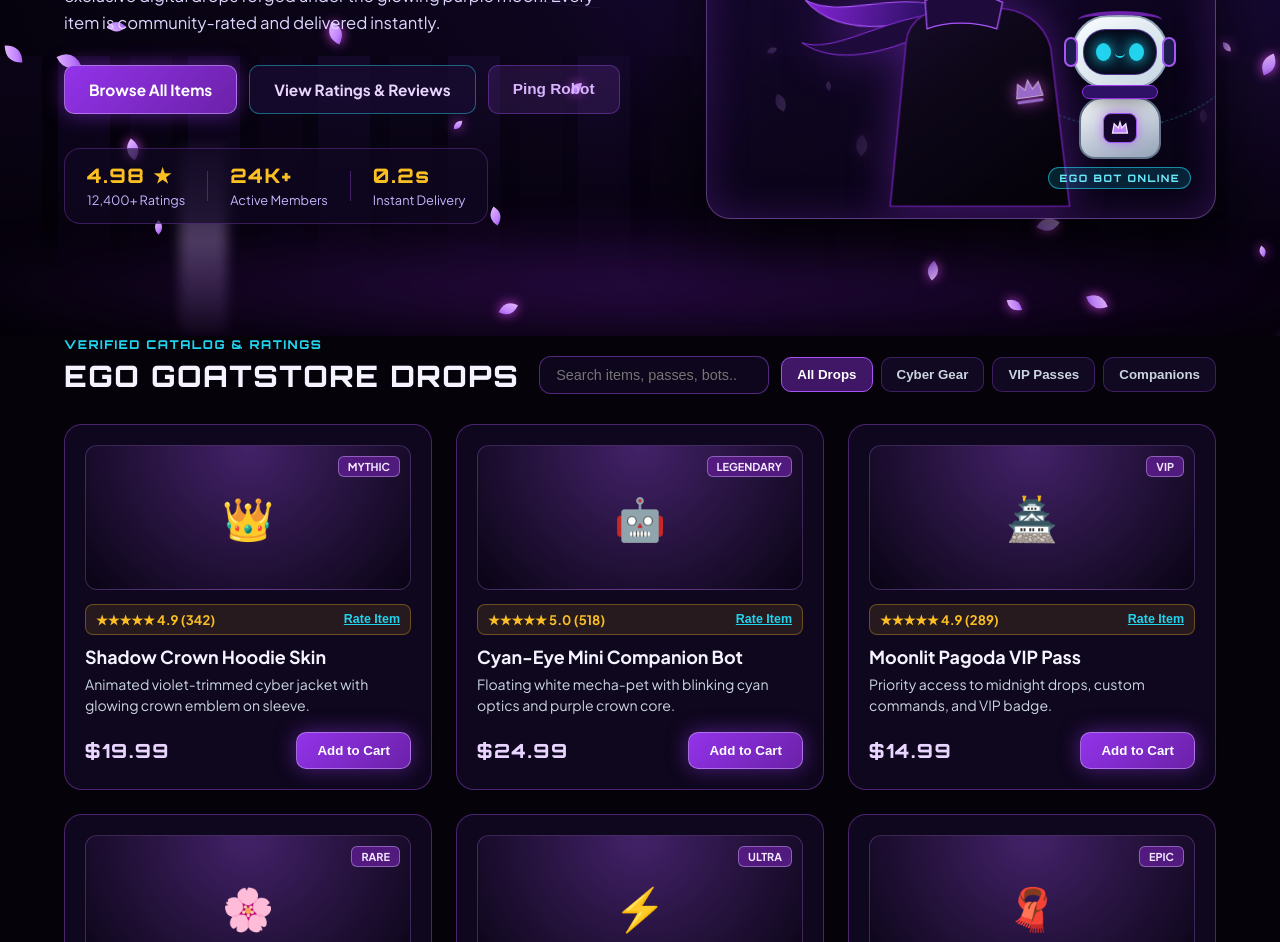
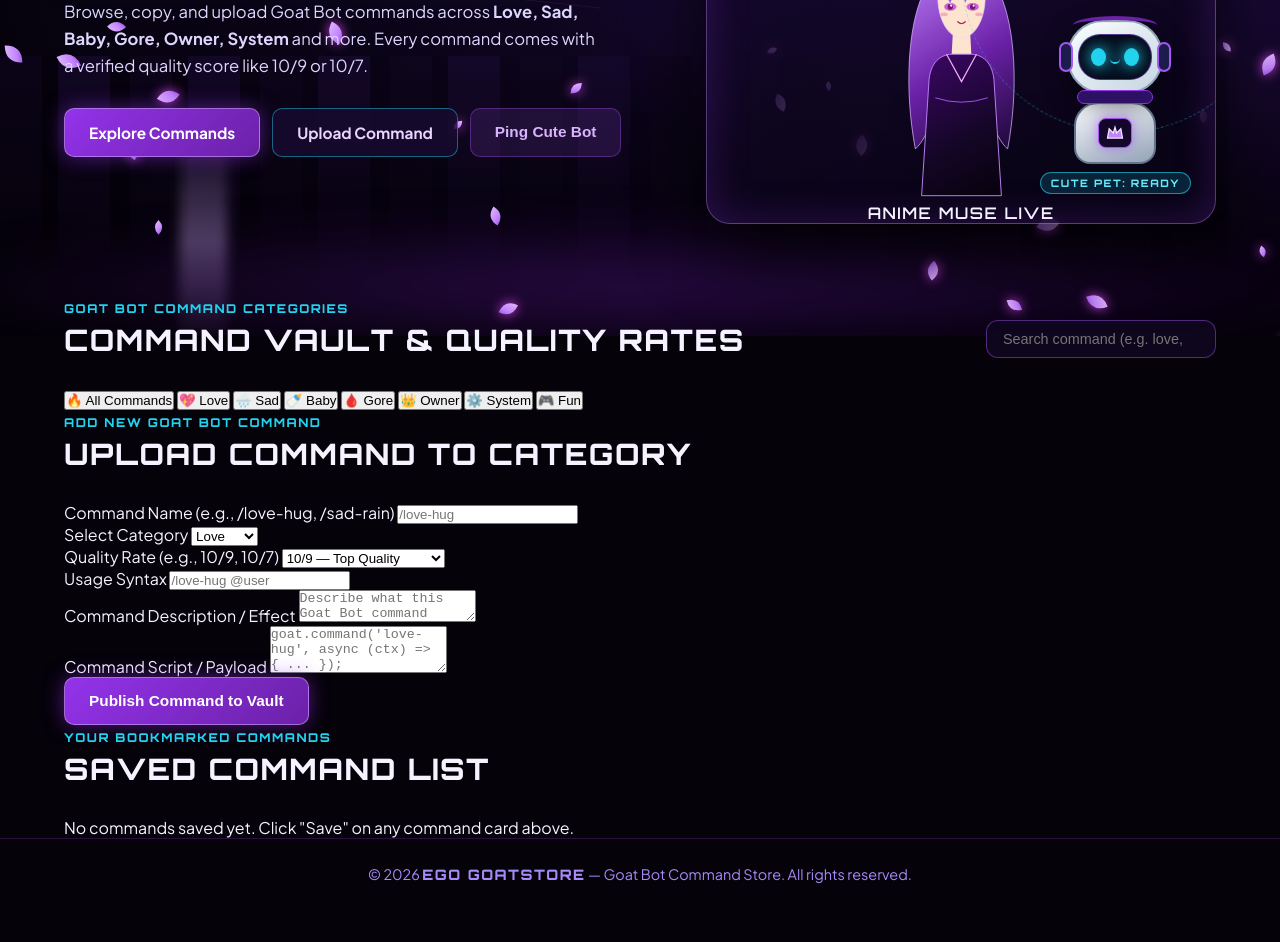
Before and after one commit to githu577/ego-goatstore, a website: page Public/index.html in a window 1280 px wide. Shown: the part 464-1406 px from the top of the page. After the commit the page ends 1373 px from the top, so only its background shows below. Drawn offline with Linux system fonts and the light colour scheme.

Commit message:
Update index.html

```diff
--- a/Public/index.html
+++ b/Public/index.html
@@ -3,17 +3,29 @@
 <head>
   <meta charset="UTF-8" />
   <meta name="viewport" content="width=device-width, initial-scale=1.0" />
-  <title>EGO GOATSTORE — Robotic Night Anime Digital Store</title>
+  <title>EGO GOATSTORE — Goat Bot Command Store</title>
   <link rel="preconnect" href="https://fonts.googleapis.com">
   <link rel="preconnect" href="https://fonts.gstatic.com" crossorigin>
   <link href="https://fonts.googleapis.com/css2?family=Orbitron:wght@600;800;900&family=Plus+Jakarta+Sans:wght@400;500;600;700&display=swap" rel="stylesheet">
   <link rel="stylesheet" href="style.css" />
 </head>
 <body>
-  <!-- Live Ambient Canvas (Flying Petals, Wind Streaks, Night Stars) -->
+  <!-- 1. LOADING ANIMATION OVERLAY -->
+  <div id="loading-screen" class="loading-screen">
+    <div class="loader-core">
+      <div class="loader-ring"></div>
+      <div class="loader-logo robotic-font">EGO <span class="cyan-txt">GOATSTORE</span></div>
+      <div class="loader-sub">BOOTING GOAT BOT COMMAND VAULT...</div>
+      <div class="loader-bar-wrap">
+        <div class="loader-bar" id="loader-bar"></div>
+      </div>
+    </div>
+  </div>
+
+  <!-- 2. LIVE AMBIENT PETALS & WIND CANVAS -->
   <canvas id="anime-canvas"></canvas>
 
-  <!-- Night Sky & Cyber-Pagoda Backdrop -->
+  <!-- 3. NIGHT SKY & PURPLE MOON BACKDROP -->
   <div class="night-backdrop">
     <div class="purple-moon"></div>
     <div class="moon-halo"></div>
@@ -22,12 +34,7 @@
     <div class="mist-layer"></div>
   </div>
 
-  <!-- Top Announcement & Quick Status Bar -->
-  <div class="top-status-bar">
-    <span>⚡ EGO GOATSTORE LIVE • INSTANT DELIVERY • 4.98★ AVERAGE CUSTOMER RATING</span>
-  </div>
-
-  <!-- Main Navigation Bar -->
+  <!-- TOP HEADER WITH BIG ROBOTIC EGO GOATSTORE -->
   <header class="navbar">
     <div class="brand">
       <div class="crown-badge" aria-hidden="true">
@@ -36,37 +43,34 @@
           <path d="M3 20H21" stroke="currentColor" stroke-width="2" stroke-linecap="round"/>
         </svg>
       </div>
-      <div class="brand-text-wrap">
+      <div>
         <span class="brand-name robotic-font">EGO <span class="accent">GOATSTORE</span></span>
-        <span class="brand-sub">CYBER ANIME &amp; DIGITAL HUB</span>
+        <span class="brand-sub">GOAT BOT COMMAND STORE</span>
       </div>
     </div>
 
     <div class="nav-actions">
       <button id="toggle-wind" class="ghost-btn">Wind Boost: OFF</button>
-      <button id="cart-btn" class="primary-btn">
-        Cart <span id="cart-count" class="cart-pill">0</span>
-      </button>
+      <a href="#upload-command" class="primary-btn">+ Upload Command</a>
     </div>
   </header>
 
-  <!-- Clear & Visible Quick-Access Command Bar (So Visitors Find Everything Immediately) -->
-  <nav class="quick-nav-bar" aria-label="Primary Store Navigation">
+  <!-- EASY & CLEAR QUICK NAVIGATION BAR -->
+  <nav class="quick-nav-bar" aria-label="Store Navigation">
     <div class="quick-nav-inner">
-      <a href="#featured" class="q-link active">🏠 Home &amp; Live Scene</a>
-      <a href="#collections" class="q-link">🛒 All Store Items</a>
-      <a href="#bundles" class="q-link">👑 VIP Crown Bundles</a>
-      <a href="#reviews-section" class="q-link">⭐ Ratings &amp; Commands</a>
-      <a href="#support" class="q-link">🎧 24/7 Support</a>
+      <a href="#hero-stage-sec" class="q-link active">⚡ Live Anime &amp; Bot Stage</a>
+      <a href="#commands-vault" class="q-link">📜 Command Categories</a>
+      <a href="#upload-command" class="q-link">⬆️ Upload New Command</a>
+      <a href="#saved-cmds" class="q-link">💾 Saved Commands (<span id="saved-count">0</span>)</a>
     </div>
   </nav>
 
-  <!-- Hero Section with Big Robotic EGO GOATSTORE Title & Live Anime Stage -->
   <main>
-    <section class="hero" id="featured">
+    <!-- HERO SECTION -->
+    <section class="hero" id="hero-stage-sec">
       <div class="hero-content">
         <div class="tag-pill">
-          <span class="pulse-dot"></span> OFFICIAL NIGHT EDITION • VERIFIED STORE
+          <span class="pulse-dot"></span> GOAT BOT COMMAND HUB • QUALITY RATED
         </div>
 
         <h1 class="robotic-title robotic-font">
@@ -75,115 +79,94 @@
         </h1>
 
         <p class="hero-desc">
-          Premium cyber-anime gear, VIP game passes, companion bots, and exclusive digital drops forged under the glowing purple moon. Every item is community-rated and delivered instantly.
+          Browse, copy, and upload Goat Bot commands across <strong>Love, Sad, Baby, Gore, Owner, System</strong> and more. Every command comes with a verified quality score like <span class="q-highlight">10/9</span> or <span class="q-highlight">10/7</span>.
         </p>
 
-        <!-- Direct Quick Action Buttons -->
         <div class="hero-cta">
-          <a href="#collections" class="primary-btn large">Browse All Items</a>
-          <a href="#reviews-section" class="secondary-btn large">View Ratings &amp; Reviews</a>
-          <button id="robot-interact-btn" class="ghost-btn large">Ping Robot</button>
-        </div>
-
-        <!-- Store Trust & Rating Metrics -->
-        <div class="hero-stats">
-          <div class="stat">
-            <strong class="robotic-font">4.98 ★</strong>
-            <span>12,400+ Ratings</span>
-          </div>
-          <div class="stat-divider"></div>
-          <div class="stat">
-            <strong class="robotic-font">24K+</strong>
-            <span>Active Members</span>
-          </div>
-          <div class="stat-divider"></div>
-          <div class="stat">
-            <strong class="robotic-font">0.2s</strong>
-            <span>Instant Delivery</span>
-          </div>
+          <a href="#commands-vault" class="primary-btn large">Explore Commands</a>
+          <a href="#upload-command" class="secondary-btn large">Upload Command</a>
+          <button id="robot-ping-btn" class="ghost-btn large">Ping Cute Bot</button>
         </div>
       </div>
 
-      <!-- Live Animated Hero Visual Stage (Youth + Cute Blinking Cyan-Eye Robot) -->
+      <!-- LIVE ANIMATED STAGE: CUTE ROBOT PET + ANIME GIRL -->
       <div class="hero-stage">
         <div class="stage-frame">
           <div class="aura-ring"></div>
 
-          <div class="anime-character-container">
-            <!-- Youth Silhouette & Glowing Purple Eyes + Crown Sleeve -->
-            <svg class="anime-youth-svg" viewBox="0 0 360 440" fill="none" xmlns="http://www.w3.org/2000/svg">
+          <!-- Animated Anime Girl -->
+          <div class="anime-girl-wrap">
+            <svg class="anime-girl-svg" viewBox="0 0 300 420" fill="none" xmlns="http://www.w3.org/2000/svg">
               <defs>
-                <radialGradient id="eyeGlow" cx="50%" cy="50%" r="50%">
-                  <stop offset="0%" stop-color="#F0ABFC"/>
-                  <stop offset="60%" stop-color="#A855F7"/>
-                  <stop offset="100%" stop-color="#581C87" stop-opacity="0"/>
+                <linearGradient id="girlHairGrad" x1="60" y1="40" x2="240" y2="330" gradientUnits="userSpaceOnUse">
+                  <stop offset="0%" stop-color="#C084FC"/>
+                  <stop offset="55%" stop-color="#6B21A8"/>
+                  <stop offset="100%" stop-color="#1E0938"/>
+                </linearGradient>
+                <linearGradient id="girlOutfitGrad" x1="90" y1="190" x2="210" y2="410" gradientUnits="userSpaceOnUse">
+                  <stop offset="0%" stop-color="#3B0764"/>
+                  <stop offset="60%" stop-color="#140626"/>
+                  <stop offset="100%" stop-color="#07020E"/>
+                </linearGradient>
+                <radialGradient id="girlEyeGrad" cx="50%" cy="50%" r="50%">
+                  <stop offset="0%" stop-color="#F5D0FE"/>
+                  <stop offset="65%" stop-color="#D946EF"/>
+                  <stop offset="100%" stop-color="#701A75" stop-opacity="0"/>
                 </radialGradient>
-                <linearGradient id="jacketGrad" x1="80" y1="180" x2="260" y2="430" gradientUnits="userSpaceOnUse">
-                  <stop offset="0%" stop-color="#1E1035"/>
-                  <stop offset="50%" stop-color="#0D0718"/>
-                  <stop offset="100%" stop-color="#05020A"/>
-                </linearGradient>
-                <linearGradient id="scarfGrad" x1="20" y1="220" x2="230" y2="270" gradientUnits="userSpaceOnUse">
-                  <stop offset="0%" stop-color="#7E22CE"/>
-                  <stop offset="55%" stop-color="#2E1065"/>
-                  <stop offset="100%" stop-color="#14072B"/>
-                </linearGradient>
               </defs>
 
-              <!-- Flowing Scarf Tails -->
-              <g class="flowing-scarf">
-                <path d="M145 215 C95 205, 45 225, 12 205 C38 238, 88 242, 145 232 Z" fill="url(#scarfGrad)" stroke="#A855F7" stroke-width="1.2"/>
-                <path d="M140 228 C85 235, 38 262, 6 250 C42 276, 95 266, 148 245 Z" fill="#1E0B3B" stroke="#9333EA" stroke-width="1"/>
+              <!-- Long Flowing Anime Hair Back -->
+              <g class="girl-hair-back">
+                <path d="M88 92 C64 145, 58 245, 76 340 C98 320, 110 275, 114 220 L186 220 C190 275, 202 320, 224 340 C242 245, 236 145, 212 92 Z" fill="url(#girlHairGrad)" stroke="#D8B4FE" stroke-width="1.2"/>
               </g>
 
-              <!-- Black Jacket Body -->
-              <path d="M105 430 L122 255 C125 232, 145 220, 175 220 L215 220 C245 220, 268 235, 275 262 L295 430 Z" fill="url(#jacketGrad)" stroke="#6B21A8" stroke-width="1.5"/>
+              <!-- Neck & Shoulders -->
+              <path d="M136 156 L134 192 L166 192 L164 156 Z" fill="#FDE4CF"/>
+              <!-- Stylish Anime Crop / Cyber Top -->
+              <path d="M98 228 C102 195, 122 188, 136 188 L164 188 C178 188, 198 195, 202 228 L214 415 L86 415 Z" fill="url(#girlOutfitGrad)" stroke="#C084FC" stroke-width="1.5"/>
+              <!-- V-Neck & Collar Accent -->
+              <path d="M126 188 L150 232 L174 188" stroke="#F0ABFC" stroke-width="2" fill="none"/>
+              <path d="M108 258 Q150 272 192 258" stroke="#A855F7" stroke-width="1.5" fill="none"/>
 
-              <!-- Glowing Purple Crown Emblem on Sleeve -->
-              <g class="sleeve-crown" transform="translate(232, 295) rotate(-8)">
-                <path d="M4 22L7 7L14 14L18 4L22 14L29 7L32 22H4Z" fill="#C084FC" stroke="#F5D0FE" stroke-width="1.2"/>
-                <rect x="4" y="25" width="28" height="3" rx="1.5" fill="#C084FC"/>
+              <!-- Anime Girl Face -->
+              <path d="M112 96 C112 62, 188 62, 188 96 C188 134, 170 162, 150 162 C130 162, 112 134, 112 96 Z" fill="#FDE4CF" stroke="#F5D0FE" stroke-width="1"/>
+
+              <!-- Glowing Anime Eyes + Wink/Blink -->
+              <g class="girl-eyes">
+                <ellipse cx="132" cy="112" rx="11" ry="7" fill="url(#girlEyeGrad)"/>
+                <ellipse cx="132" cy="112" rx="4.5" ry="4.5" fill="#701A75"/>
+                <circle cx="133.5" cy="110" r="1.8" fill="#FFFFFF"/>
+
+                <ellipse cx="168" cy="112" rx="11" ry="7" fill="url(#girlEyeGrad)"/>
+                <ellipse cx="168" cy="112" rx="4.5" ry="4.5" fill="#701A75"/>
+                <circle cx="169.5" cy="110" r="1.8" fill="#FFFFFF"/>
               </g>
 
-              <!-- Neck & Head Tilted Slightly Upward -->
-              <path d="M168 182 L166 222 L202 222 L198 182 Z" fill="#E9D5FF" fill-opacity="0.88"/>
-              <path d="M150 132 C150 98, 214 96, 216 135 C218 164, 200 188, 178 188 C158 188, 150 165, 150 132 Z" fill="#F3E8FF"/>
+              <!-- Blush & Cute Expression -->
+              <ellipse cx="122" cy="124" rx="6" ry="3" fill="#F472B6" fill-opacity="0.5"/>
+              <ellipse cx="178" cy="124" rx="6" ry="3" fill="#F472B6" fill-opacity="0.5"/>
+              <path d="M144 136 Q150 142 156 136" stroke="#BE185D" stroke-width="2" stroke-linecap="round" fill="none"/>
 
-              <!-- Glowing Purple Eyes -->
-              <ellipse cx="171" cy="142" rx="14" ry="8" fill="url(#eyeGlow)"/>
-              <ellipse cx="171" cy="142" rx="5.5" ry="3.5" fill="#D946EF"/>
-              <circle cx="172.5" cy="141" r="1.4" fill="#FFFFFF"/>
+              <!-- Swaying Front Bangs -->
+              <g class="girl-bangs">
+                <path d="M108 92 C112 56, 188 56, 192 92 C180 76, 166 84, 156 106 C150 86, 138 86, 132 108 C124 88, 115 84, 108 92 Z" fill="url(#girlHairGrad)" stroke="#E9D5FF" stroke-width="1"/>
+              </g>
+            </svg>
+            <div class="stage-tag robotic-font">ANIME MUSE LIVE</div>
+          </div>
 
-              <ellipse cx="198" cy="140" rx="13" ry="7.5" fill="url(#eyeGlow)"/>
-              <ellipse cx="198" cy="140" rx="5" ry="3.2" fill="#D946EF"/>
-              <circle cx="199.5" cy="139" r="1.3" fill="#FFFFFF"/>
-
-              <!-- Spiky Dark Hair Swaying in Wind -->
-              <g class="swaying-hair">
-                <path d="M142 142 C128 118, 136 82, 168 72 C195 62, 232 76, 234 114 C236 136, 224 156, 214 162 C216 138, 206 118, 188 114 C174 126, 160 134, 142 142 Z" fill="#090412" stroke="#9333EA" stroke-width="1.2"/>
-                <path d="M154 84 C132 74, 114 82, 102 74 C118 92, 136 94, 154 92 Z" fill="#120724" stroke="#A855F7" stroke-width="0.9"/>
-                <path d="M178 72 C164 52, 142 48, 126 42 C144 62, 162 68, 178 76 Z" fill="#0D051A" stroke="#C084FC" stroke-width="0.9"/>
-                <path d="M214 88 C234 74, 252 78, 264 68 C250 88, 234 94, 216 96 Z" fill="#120724" stroke="#A855F7" stroke-width="0.9"/>
-              </g>
-
-              <!-- Collar Scarf Wrap -->
-              <path d="M142 212 C162 204, 206 204, 224 214 L218 242 C195 234, 164 234, 144 242 Z" fill="#1E0B3B" stroke="#A855F7" stroke-width="1.4"/>
-            </svg>
-
-            <!-- Cute Small White Robot with Blinking On/Off Cyan Eyes -->
-            <div class="robot-companion" id="companion-bot" title="Click to talk with Bot">
+          <!-- Cute Small White Robot Pet with Blinking On/Off Cyan Eyes -->
+          <div class="robot-companion" id="companion-bot" title="Click cute robot pet!">
             <div class="robot-head">
               <div class="ear-cup left"></div>
               <div class="ear-cup right"></div>
               <div class="headband"></div>
-
               <div class="robot-visor">
                 <div class="cyan-eye left-eye"></div>
                 <div class="robot-smile"></div>
                 <div class="cyan-eye right-eye"></div>
               </div>
             </div>
-
             <div class="robot-scarf"></div>
             <div class="robot-body">
               <div class="robot-crown-emblem">
@@ -192,124 +175,125 @@
                 </svg>
               </div>
             </div>
-              <div class="robot-status-badge robotic-font" id="bot-speech">EGO BOT ONLINE</div>
-            </div>
+            <div class="robot-status-badge robotic-font" id="bot-speech">CUTE PET: READY</div>
           </div>
         </div>
       </div>
     </section>
 
-    <!-- Store Catalog & Live Search / Filter Section -->
-    <section class="store-section" id="collections">
+    <!-- COMMAND CATEGORIES & VAULT SECTION -->
+    <section class="commands-section" id="commands-vault">
       <div class="section-header">
         <div>
-          <span class="sub-label robotic-font">VERIFIED CATALOG &amp; RATINGS</span>
-          <h2 class="robotic-font">EGO GOATSTORE DROPS</h2>
+          <span class="sub-label robotic-font">GOAT BOT COMMAND CATEGORIES</span>
+          <h2 class="robotic-font">COMMAND VAULT &amp; QUALITY RATES</h2>
         </div>
 
-        <!-- Instant Search Box + Category Tabs -->
         <div class="catalog-controls">
           <input
             type="search"
-            id="search-input"
+            id="cmd-search"
             class="search-box"
-            placeholder="Search items, passes, bots..."
-            aria-label="Search store items"
+            placeholder="Search command (e.g. love, sad, baby, gore, owner)..."
+            aria-label="Search commands"
           />
-
-          <div class="filter-tabs" role="tablist">
-            <button class="filter-btn active" data-filter="all">All Drops</button>
-            <button class="filter-btn" data-filter="cyber">Cyber Gear</button>
-            <button class="filter-btn" data-filter="passes">VIP Passes</button>
-            <button class="filter-btn" data-filter="companions">Companions</button>
-          </div>
         </div>
       </div>
 
-      <!-- Product Grid (Each Card Has Live Star Rating & Command/Review Button) -->
-      <div class="product-grid" id="product-grid"></div>
+      <!-- Category Filter Tabs -->
+      <div class="category-bar" id="category-bar" role="tablist">
+        <button class="cat-btn active" data-cat="all">🔥 All Commands</button>
+        <button class="cat-btn" data-cat="love">💖 Love</button>
+        <button class="cat-btn" data-cat="sad">🌧️ Sad</button>
+        <button class="cat-btn" data-cat="baby">🍼 Baby</button>
+        <button class="cat-btn" data-cat="gore">🩸 Gore</button>
+        <button class="cat-btn" data-cat="owner">👑 Owner</button>
+        <button class="cat-btn" data-cat="system">⚙️ System</button>
+        <button class="cat-btn" data-cat="fun">🎮 Fun</button>
+      </div>
+
+      <!-- Commands Grid -->
+      <div class="commands-grid" id="commands-grid"></div>
     </section>
 
-    <!-- Premium VIP Bundle Banner -->
-    <section class="vip-banner" id="bundles">
-      <div class="vip-info">
-        <span class="tag-pill">★ 5.0 RATED • LIMITED SEASON PASS</span>
-        <h3 class="robotic-font">EGO SHADOW CROWN BUNDLE</h3>
-        <p>Unlock all dark-violet avatar skins, animated profile frames, and priority store commands with 35% instant savings.</p>
-      </div>
-      <div class="vip-action">
-        <div class="price-box">
-          <span class="old-price">$79.00</span>
-          <span class="new-price robotic-font">$49.00</span>
-        </div>
-        <button class="primary-btn large" onclick="addBundleToCart()">Claim VIP Bundle</button>
-      </div>
-    </section>
-
-    <!-- Community Commands & Live Rating Section -->
-    <section class="reviews-section" id="reviews-section">
+    <!-- UPLOAD COMMAND INTO CATEGORY WITH QUALITY RATE (10/9, 10/7, ETC.) -->
+    <section class="upload-section" id="upload-command">
       <div class="section-header">
         <div>
-          <span class="sub-label robotic-font">COMMUNITY FEEDBACK &amp; COMMANDS</span>
-          <h2 class="robotic-font">VERIFIED USER RATINGS</h2>
+          <span class="sub-label robotic-font">ADD NEW GOAT BOT COMMAND</span>
+          <h2 class="robotic-font">UPLOAD COMMAND TO CATEGORY</h2>
         </div>
       </div>
 
-      <div class="reviews-layout">
-        <!-- Submit Rating Form -->
-        <form id="review-form" class="review-form-card">
-          <h3 class="robotic-font">Rate &amp; Post Command</h3>
-          <p class="form-hint">Share your experience or rate any EGO GOATSTORE drop.</p>
+      <form id="upload-cmd-form" class="upload-card">
+        <div class="form-grid">
+          <div class="field">
+            <label for="cmd-name">Command Name (e.g., /love-hug, /sad-rain)</label>
+            <input type="text" id="cmd-name" placeholder="/love-hug" required />
+          </div>
 
-          <label for="reviewer-name">Your Name / Tag</label>
-          <input type="text" id="reviewer-name" placeholder="e.g., ShadowKing_99" required />
+          <div class="field">
+            <label for="cmd-category">Select Category</label>
+            <select id="cmd-category">
+              <option value="love">Love</option>
+              <option value="sad">Sad</option>
+              <option value="baby">Baby</option>
+              <option value="gore">Gore</option>
+              <option value="owner">Owner</option>
+              <option value="system">System</option>
+              <option value="fun">Fun</option>
+            </select>
+          </div>
 
-          <label for="review-item">Select Item / Command</label>
-          <select id="review-item"></select>
+          <div class="field">
+            <label for="cmd-quality">Quality Rate (e.g., 10/9, 10/7)</label>
+            <select id="cmd-quality">
+              <option value="10/10">10/10 — Ultra Supreme</option>
+              <option value="10/9" selected>10/9 — Top Quality</option>
+              <option value="10/8">10/8 — High Quality</option>
+              <option value="10/7">10/7 — Solid Quality</option>
+              <option value="10/6">10/6 — Standard</option>
+            </select>
+          </div>
 
-          <label for="review-rating">Select Star Rating</label>
-          <select id="review-rating">
-            <option value="5">★★★★★ (5.0 - Masterpiece)</option>
-            <option value="4">★★★★☆ (4.0 - Great Quality)</option>
-            <option value="3">★★★☆☆ (3.0 - Good)</option>
-          </select>
+          <div class="field">
+            <label for="cmd-usage">Usage Syntax</label>
+            <input type="text" id="cmd-usage" placeholder="/love-hug @user" required />
+          </div>
+        </div>
 
-          <label for="review-text">Your Review / Command Note</label>
-          <textarea id="review-text" rows="3" placeholder="Write your feedback..." required></textarea>
+        <div class="field">
+          <label for="cmd-desc">Command Description / Effect</label>
+          <textarea id="cmd-desc" rows="2" placeholder="Describe what this Goat Bot command does..." required></textarea>
+        </div>
 
-          <button type="submit" class="primary-btn full-width">Submit Verified Rating</button>
+        <div class="field">
+          <label for="cmd-code">Command Script / Payload</label>
+          <textarea id="cmd-code" rows="3" placeholder="goat.command('love-hug', async (ctx) => { ... });" required></textarea>
+        </div>
+
+        <button type="submit" class="primary-btn large">Publish Command to Vault</button>
       </form>
+    </section>
 
-        <!-- Live Rated Feed -->
-        <div class="reviews-list" id="reviews-list"></div>
+    <!-- SAVED COMMANDS SECTION -->
+    <section class="saved-section" id="saved-cmds">
+      <div class="section-header">
+        <div>
+          <span class="sub-label robotic-font">YOUR BOOKMARKED COMMANDS</span>
+          <h2 class="robotic-font">SAVED COMMAND LIST</h2>
+        </div>
+      </div>
+      <div class="saved-list" id="saved-list">
+        <p class="empty-msg">No commands saved yet. Click "Save" on any command card above.</p>
       </div>
     </section>
   </main>
 
-  <!-- Slide-Over Cart Drawer -->
-  <aside class="cart-drawer" id="cart-drawer" aria-hidden="true">
-    <div class="cart-header">
-      <h3 class="robotic-font">GOATSTORE CART</h3>
-      <button id="close-cart" class="icon-btn" aria-label="Close Cart">&times;</button>
-    </div>
-    <div class="cart-items" id="cart-items">
-      <p class="empty-msg">Your cart is empty. Select an item from the night drop!</p>
-    </div>
-    <div class="cart-footer">
-      <div class="total-row">
-        <span>Total</span>
-        <strong id="cart-total" class="robotic-font">$0.00</strong>
-      </div>
-      <button id="checkout-btn" class="primary-btn full-width">Complete Instant Checkout</button>
-    </div>
-  </aside>
-  <div class="backdrop-overlay" id="drawer-backdrop"></div>
-
-  <!-- Toast Notification -->
   <div id="toast" class="toast"></div>
 
-  <footer id="support">
-    <p>&copy; 2026 <strong class="robotic-font">EGO GOATSTORE</strong> — Robotic Night Edition. All rights reserved.</p>
+  <footer>
+    <p>&copy; 2026 <strong class="robotic-font">EGO GOATSTORE</strong> — Goat Bot Command Store. All rights reserved.</p>
   </footer>
 
   <script src="app.js"></script>
```
Lines whose indentation alone changed are shown as unchanged.
